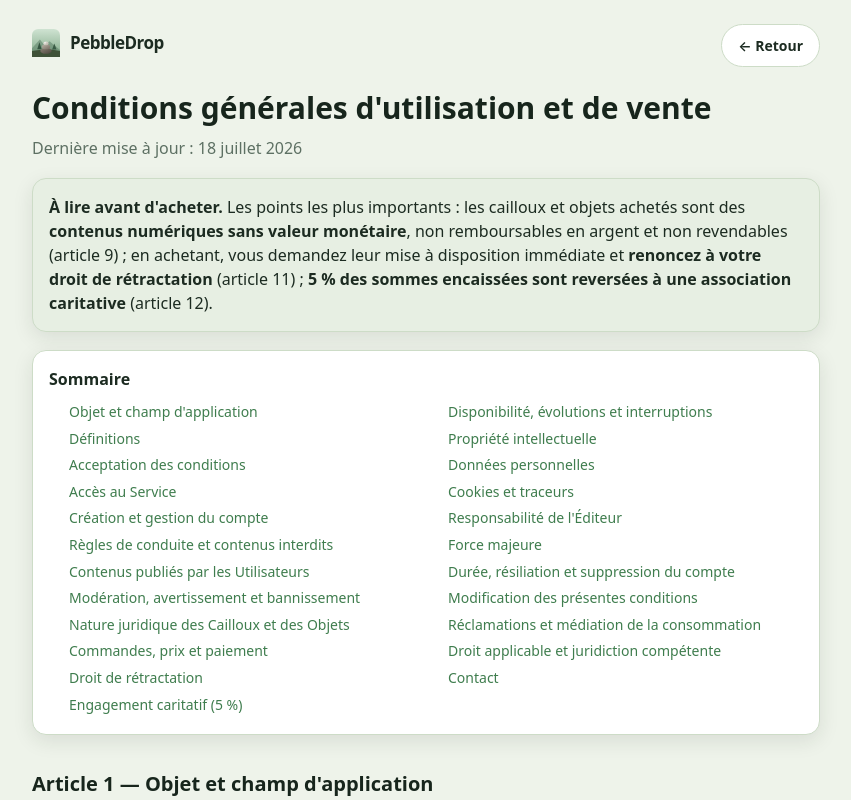
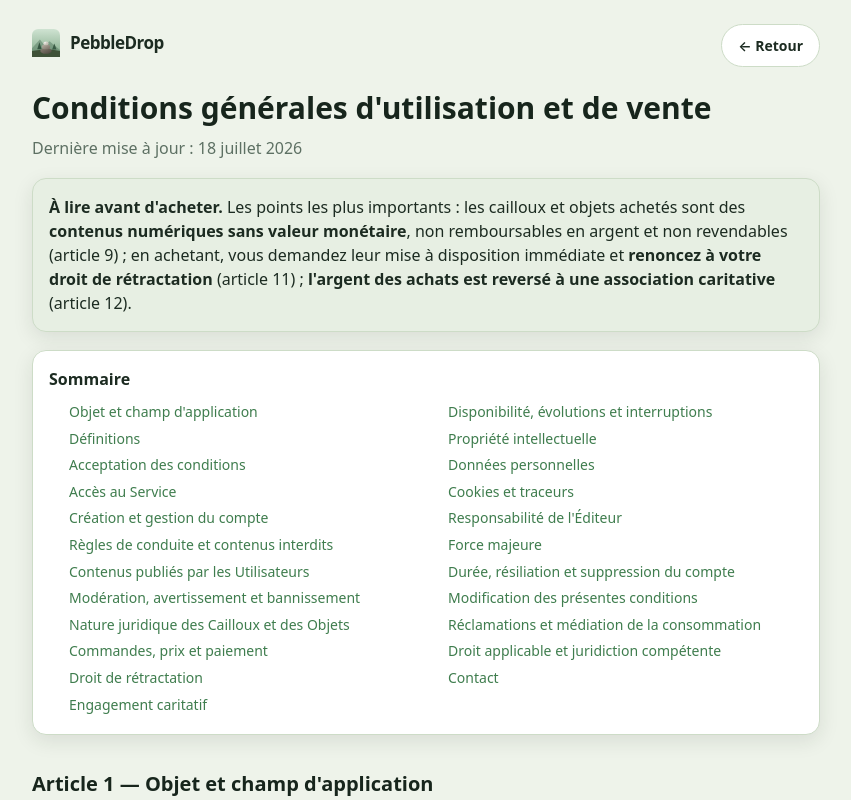
Before and after one commit to rocket111111152442/pixeldrop-, a Next.js app: page /conditions in a window 1280 px wide. Shown: the top 800 px of the page, without its empty margins (214-1065 px from the left). Built offline with nearby package versions, Linux system fonts and the light colour scheme; no server answers.

Commit message:
Update charity copy

```diff
--- a/src/app/conditions/page.tsx
+++ b/src/app/conditions/page.tsx
@@ -58,7 +58,7 @@ const SOMMAIRE = [
   "Nature juridique des Cailloux et des Objets",
   "Commandes, prix et paiement",
   "Droit de rétractation",
-  "Engagement caritatif (5 %)",
+  "Engagement caritatif",
   "Disponibilité, évolutions et interruptions",
   "Propriété intellectuelle",
   "Données personnelles",
@@ -95,7 +95,7 @@ export default function ConditionsPage() {
         monétaire</strong>, non remboursables en argent et non revendables (article 9) ;
         en achetant, vous demandez leur mise à disposition immédiate et
         <strong> renoncez à votre droit de rétractation</strong> (article 11) ;
-        <strong> 5 % des sommes encaissées sont reversées à une association caritative</strong> (article 12).
+        <strong> l&apos;argent des achats est reversé à une association caritative</strong> (article 12).
       </div>
 
       {/* Sommaire */}
@@ -328,16 +328,16 @@ export default function ConditionsPage() {
       </Art>
 
       {/* ─────────── ENGAGEMENT CARITATIF ─────────── */}
-      <Art n={12} titre="Engagement caritatif (5 %)">
+      <Art n={12} titre="Engagement caritatif">
         <div style={{ background: "#f4f9f1", border: "2px solid var(--accent)", borderRadius: 12, padding: 16 }}>
           <p style={{ margin: 0, fontSize: 16 }}>
-            <strong>L&apos;Éditeur s&apos;engage à reverser 5 % du montant total des sommes
-            effectivement encaissées</strong> au titre des achats réalisés sur le Site à une
+            <strong>L&apos;Éditeur s&apos;engage à reverser l&apos;argent des achats réalisés
+            sur le Site</strong> à une
             association caritative.
           </p>
         </div>
         <p>
-          <strong>Assiette.</strong> Le reversement porte sur 5 % des sommes effectivement
+          <strong>Assiette.</strong> Le reversement porte sur les sommes effectivement
           encaissées, c&apos;est-à-dire hors paiements échoués, impayés et sommes remboursées.
         </p>
         <p>
--- a/src/components/Landing.tsx
+++ b/src/components/Landing.tsx
@@ -37,7 +37,7 @@ export default function Landing() {
       {/* ── Bandeau engagement caritatif ── */}
       <div className="pd-give-bar">
         <span className="pd-give-pill">
-          ❤️ 5 % de chaque achat reversé à une association caritative
+          ❤️ L&apos;argent des achats part à une association caritative
         </span>
       </div>
 
@@ -102,8 +102,8 @@ export default function Landing() {
               <span>offerts, sans payer</span>
             </div>
             <div>
-              <strong>5 %</strong>
-              <span>reversés à une association</span>
+              <strong>Solidarité</strong>
+              <span>l&apos;argent part à une association</span>
             </div>
           </div>
         </div>
@@ -144,7 +144,7 @@ export default function Landing() {
               Jouer fait aussi du bien
             </h2>
             <p style={{ margin: "0 0 10px", fontSize: 16, lineHeight: 1.6, color: "#2e3f34" }}>
-              <strong>5 % de chaque achat réalisé sur PebbleDrop est reversé à une
+              <strong>L&apos;argent des achats réalisés sur PebbleDrop part à une
               association caritative.</strong> Une association est tirée au sort à chaque
               période, et le versement est effectué chaque trimestre.
             </p>
```
